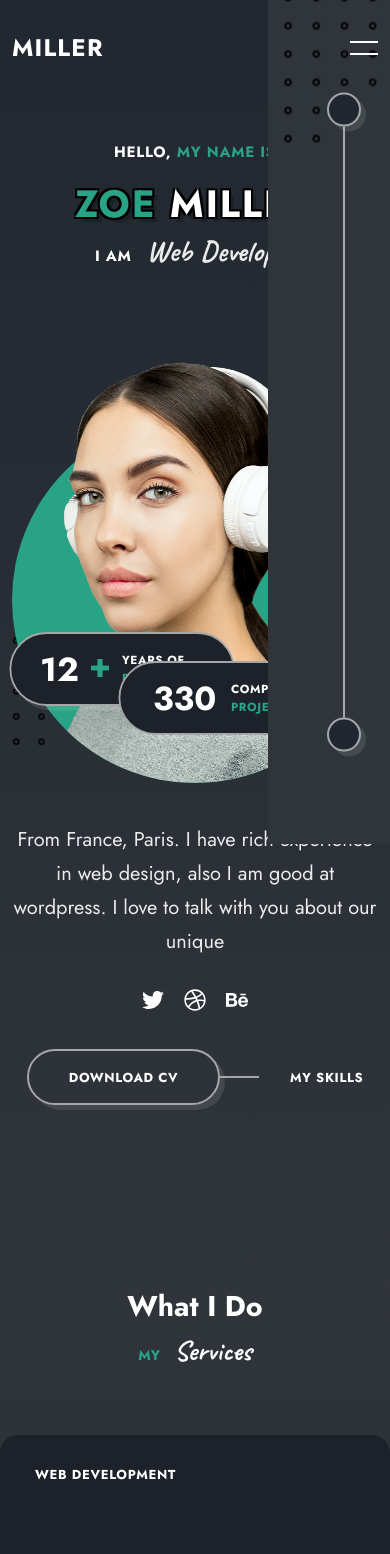
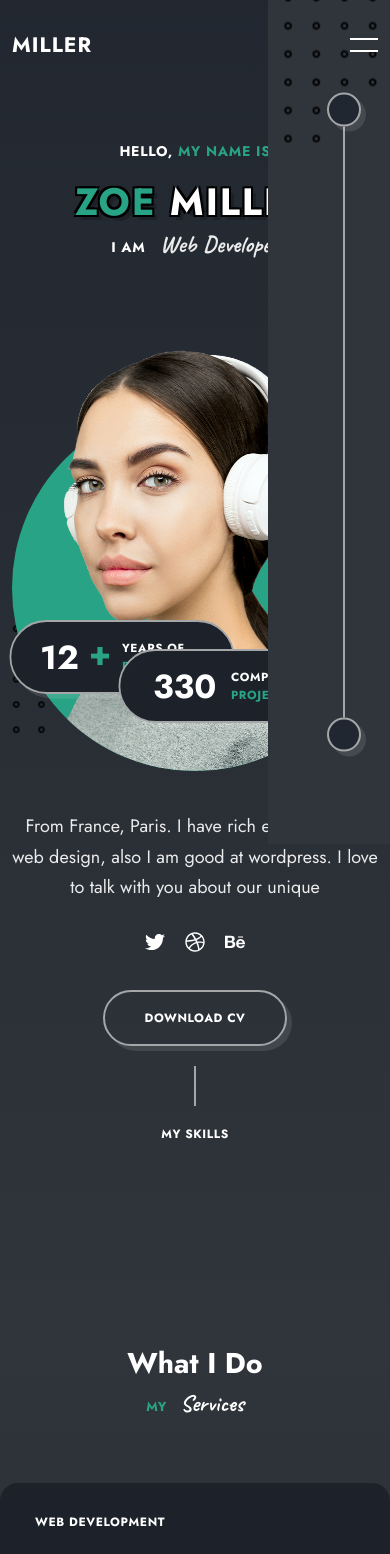
Before and after one commit to nischalpilmong/modern-react-portfolio-website, a React (Vite) app: page /#home in a window 390 px wide. Shown: the top 1554 px of the page. Built offline with nearby package versions, Linux system fonts and the light colour scheme.

Commit message:
added responsiveness until 992px screen size

```diff
--- a/src/components/contact/contact.css
+++ b/src/components/contact/contact.css
@@ -87,4 +87,6 @@
   align-items: center;
   justify-content: flex-end;
   column-gap: 30px;
+  flex-wrap: wrap;
+    row-gap: 15px;
 }
--- a/src/components/portfolio/portfolio.css
+++ b/src/components/portfolio/portfolio.css
@@ -7,6 +7,8 @@
   justify-content: center;
   column-gap: 40px;
   margin-bottom: 60px;
+  flex-wrap: wrap;
+    row-gap: 20px;
 }
 
 .portfolio__list-item{
--- a/src/index.css
+++ b/src/index.css
@@ -86,3 +86,87 @@
   }
 
 }
+
+@media screen and (max-width: 992px){
+  :root{
+        --h2-font-size: 24px;
+      --h3-font-size: 23px;
+      --h4-font-size: 21px;
+      --h5-font-size: 20px;
+      --largest-font-size: 19px;
+      --larger-font-size: 18px;
+      --large-font-size: 16px;
+      --normal-font-size: 15px;
+      --small-font-size: 14px;
+      --smaller-font-size: 13px;
+      --tiny-font-size: 12px;
+  }
+  .container{
+    max-width: 760px;
+  }
+
+  .home__btns{
+    flex-direction: column;
+    align-items: center;
+    row-gap: 60px;
+  }
+
+  .hero__link::before{
+    top: -72%;
+    left: 50%;
+    transform: translateX(-50%);
+    height: 40px;
+    width: 2px;
+  }
+
+  .skills__container,
+  .portfolio__container,
+  .pricing__container,
+  .blog__container{
+    gap: 30px;
+  }
+  .resume__container {
+     grid-template-columns: 1fr;
+     row-gap: 40px;
+  }
+
+  .resume__icon{
+    width: 40px;
+    height: 40px;
+    right: -20px;
+  }
+  .portfolio__img{
+    height: 200px;
+  }
+
+  .contact__form-group{
+    grid-template-columns: 1fr;
+    row-gap: 0;
+  }
+
+  .contact__card-icon{
+    font-size: var(--large-font-size);
+    width: 42px;
+    height: 42px;
+  }
+
+  .contact__card-icon::after{
+    width: 32px;
+  }
+
+  .contact__card{
+    padding-left: 100px;
+  }
+
+  .footer__container{
+    grid-template-columns: 1fr;
+    justify-items: center;
+    row-gap: 12px;
+  }
+   .footer__copyright:nth-child(2),
+   .footer__socials,
+   .footer__copyright:last-child
+   {
+    justify-self: center;
+   }
+}
```
